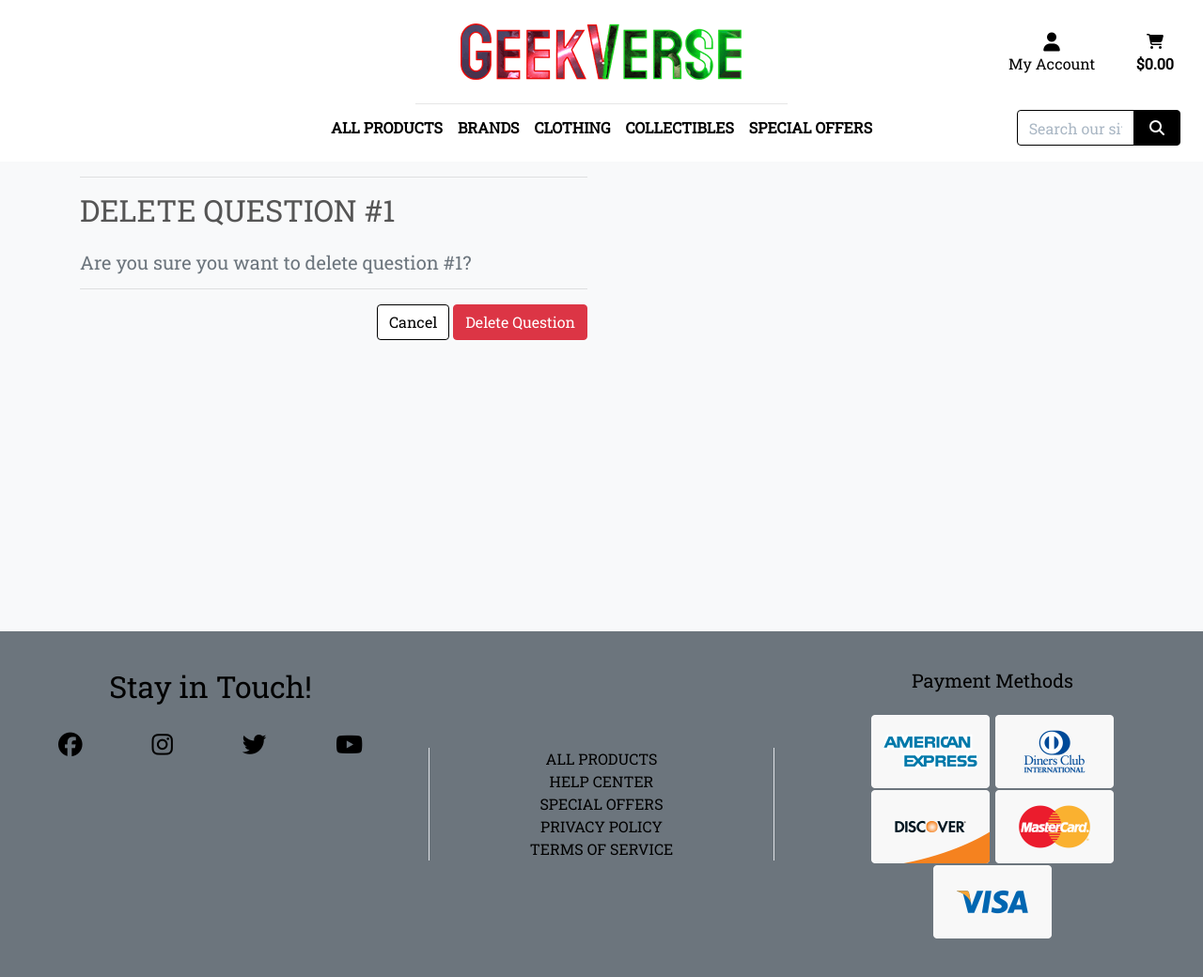
After one commit to KaiLangen96/geek-verse, a Django app: page /help_center/delete/1/ in a window 1280 px wide. The commit adds this page. Shown: the whole page at 94% size. Run offline with Django 3.2, Linux system fonts and the light colour scheme; a user stored in the database is signed in; tables that the repository leaves empty hold one stand-in row (values such as "Sample post"); some libraries are stand-ins or nearby versions.

Commit message:
Add deletion of questions

```diff
--- /dev/null
+++ b/help_center/templates/help_center/delete_question.html
@@ -0,0 +1,37 @@
+{% extends "base.html" %}
+{% load static %}
+
+{% block page_header %}
+<div class="container header-container">
+    <div class="row">
+        <div class="col"></div>
+    </div>
+</div>
+{% endblock %}
+
+{% block content %}
+<div class="overlay"></div>
+<div class="container empty-page-container">
+    <div class="row">
+        <div class="col-12 col-md-6">
+            <hr>
+            <h2 class="logo-font mb-4">Delete Question #{{ question.id }}</h2>
+            <h5 class="text-muted">Are you sure you want to delete question #{{ question.id }}?</h5>
+            <hr>
+        </div>
+    </div>
+    <div class="row">
+        <div class="col-12 col-md-6">
+            <form method="POST" action="{% url 'delete_question' question.id %}" class="form mb-2"
+                enctype="multipart/form-data">
+                {% csrf_token %}
+                <div class="text-right">
+
+                    <a class="btn btn-outline-black" href="javascript:window.history.back()">Cancel</a>
+                    <button class="btn btn-danger" type="submit">Delete Question</button>
+                </div>
+            </form>
+        </div>
+    </div>
+</div>
+{% endblock %}
--- a/help_center/templates/help_center/help_center_dashboard.html
+++ b/help_center/templates/help_center/help_center_dashboard.html
@@ -29,6 +29,7 @@
                     <th scope="col" class="d-none d-md-table-cell">Question</th>
                     <th scope="col">Date</th>
                     <th scope="col">View</th>
+                    <th scope="col">Delete</th>
                 </tr>
             </thead>
             <tbody>
@@ -48,6 +49,9 @@
                     <td>
                         <a href="{% url 'question_detail' question.id %}">View</a>
                     </td>
+                    <td>
+                        <a href="{% url 'delete_question' question.id %}" class="text-danger">Delete</a>
+                    </td>
                 </tr>
                 {% endfor %}
             </tbody>
--- a/help_center/templates/help_center/question_detail.html
+++ b/help_center/templates/help_center/question_detail.html
@@ -44,6 +44,7 @@
             </table>
             <a class="btn btn btn-outline-dark m-2" href="{%  url 'view_dashboard' %}">Back</a>
             <a class="btn btn btn-outline-dark m-2" href="{%  url 'view_answer' question.id %}">Answer</a>
+            <a class="btn btn btn-outline-danger m-2" href="{%  url 'delete_question' question.id %}">Delete</a>
             {% if answer %}
             <div class="col">
                 <h2 class="logo-font my-4 text-center">Answer/s</h2>
--- a/help_center/urls.py
+++ b/help_center/urls.py
@@ -8,4 +8,5 @@ urlpatterns = [
     path("dashboard/<int:question_id>/", views.question_detail, name="question_detail"),
     path("answer/<int:question_id>/", views.view_answer, name="view_answer"),
     path("send_answer/<int:question_id>/", views.send_answer, name="send_answer"),
+    path("delete/<int:question_id>/", views.delete_question, name="delete_question"),
 ]
--- a/help_center/views.py
+++ b/help_center/views.py
@@ -122,3 +122,23 @@ def send_answer(request, question_id):
         }
 
     return render(request, template, context)
+
+
+@login_required
+def delete_question(request, question_id):
+    question = get_object_or_404(Question, pk=question_id)
+
+    if request.method == "POST":
+        question.delete()
+        messages.success(request, "Successfully deleted the question!")
+        if request.user.is_superuser:
+            return redirect(reverse("view_dashboard"))
+        else:
+            return redirect(reverse("my_questions"))
+
+    template = "help_center/delete_question.html"
+    context = {
+        "question": question,
+    }
+
+    return render(request, template, context)
```
